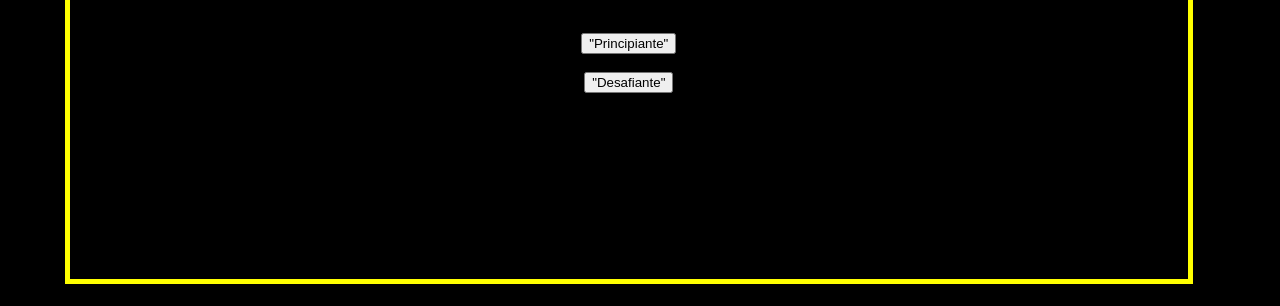
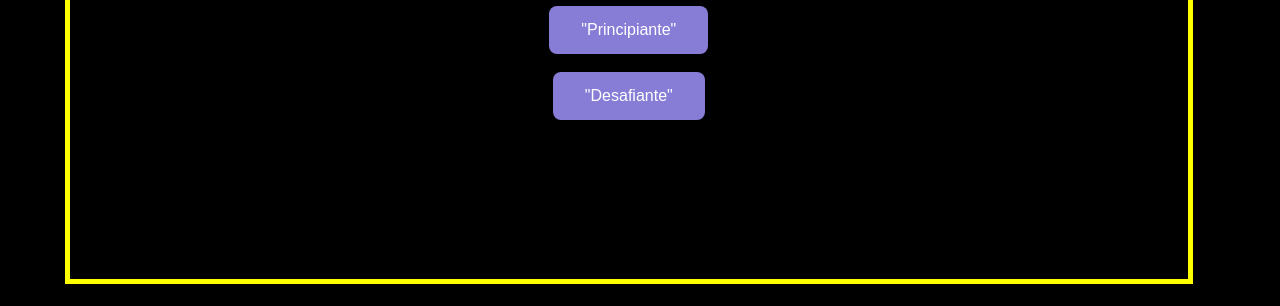
Before and after one commit to laladiaz/PA-MX013-trivia, a website: page src/index.html in a window 1280 px wide. Shown: the part 494-800 px from the top of the page. Drawn offline with Linux system fonts and the light colour scheme.

Commit message:
aportación de diseño a botones Principiante y Desafiante

```diff
--- a/src/style/style.css
+++ b/src/style/style.css
@@ -35,3 +35,18 @@ html, body {
   font-size: 20px;
   text-shadow: 5px 5px 6px black;
 }
+#easy,
+#hard{
+  border:none;
+  color: white;
+  padding: 15px 32px;
+  font-size: 16px;
+  cursor: pointer;
+  border-radius: 8px;
+  background-color: #877dd6;
+}
+
+#easy:hover,
+#hard:hover{
+  background-color: #4CAF50;
+  }
```
